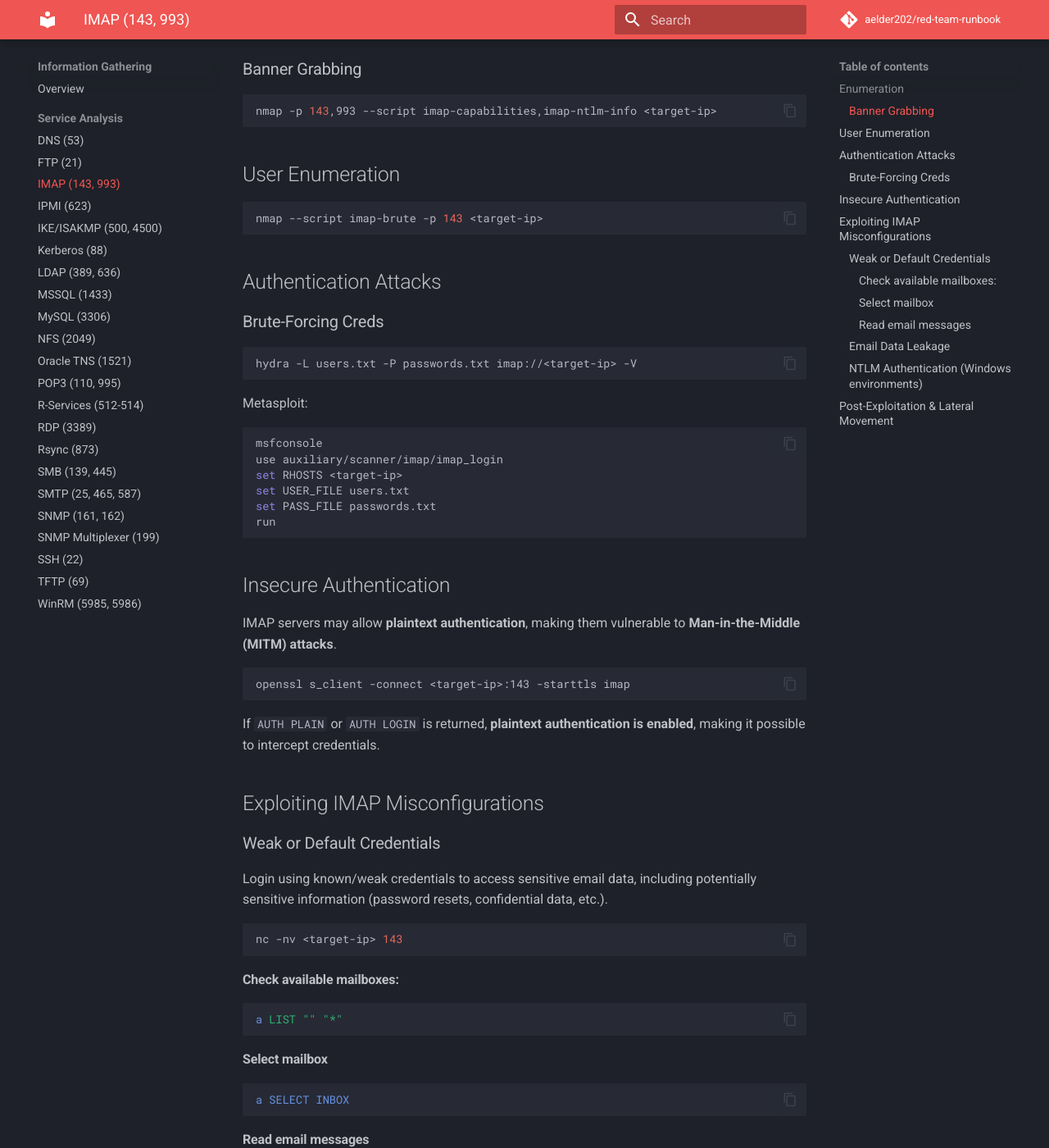
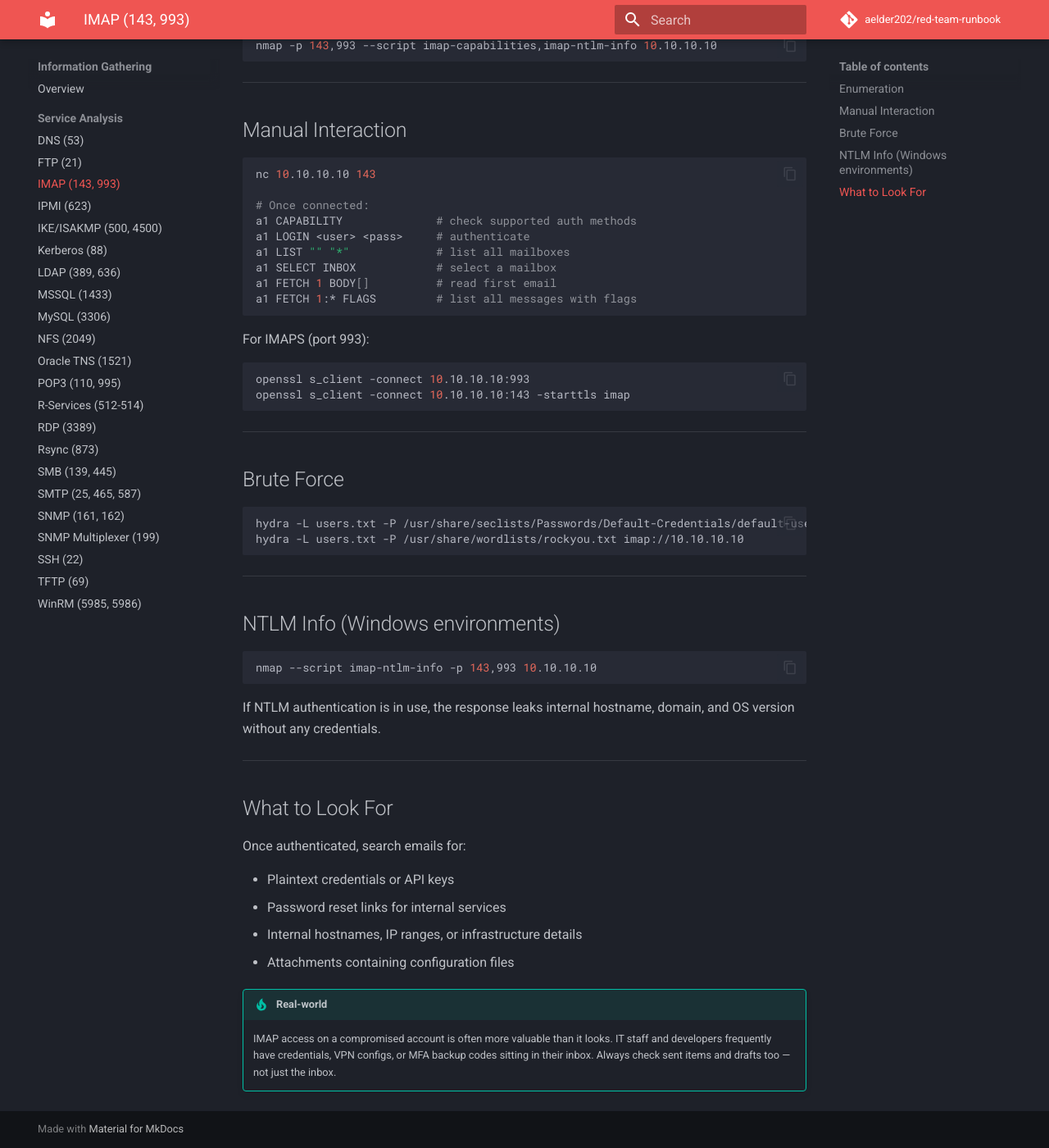
Before and after one commit to aelder202/red-team-runbook, an MkDocs documentation site: the page built from docs/information-gathering/service-analysis/imap.md, in a window 1280 px wide and 1400 px high, scrolled down 434 px. Shown: the whole window at 82% size. Built offline with MkDocs 1.6.1 and Material for MkDocs 9.7.7, drawn with Linux system fonts in a browser that asks for light colours; comment, search, counter and statistics services are not loaded; some of the changed text lies outside the part shown.

Commit message:
docs: revise IMAP page — cleanup and consistent placeholders
Co-Authored-By: Claude Sonnet 4.6 <noreply@anthropic.com>

````diff
--- a/docs/information-gathering/service-analysis/imap.md
+++ b/docs/information-gathering/service-analysis/imap.md
@@ -1,85 +1,67 @@
-```table-of-contents
+# IMAP (143, 993)
+
+!!! tip "Start here"
+    Connect directly and check capabilities: `nc 10.10.10.10 143`, then send `a1 CAPABILITY`. Look for `AUTH=PLAIN` or `AUTH=LOGIN` on port 143 — if present, credentials are in cleartext. Worth a quick brute force with a default credentials list before going to rockyou.
+
+---
+
+## Enumeration
+
+```bash
+nmap -p 143,993 --script imap-capabilities,imap-ntlm-info 10.10.10.10
 ```
 
-!!! tip "Start here"
-    Connect with netcat and check capabilities: `nc <target> 143` then send `a1 CAPABILITY`. Look for `AUTH=PLAIN` or `AUTH=LOGIN` — if present and port 143 (not IMAPS), credentials travel in cleartext. Try `hydra -L users.txt -P passwords.txt imap://<target>` with a short wordlist before committing to a full bruteforce.
+---
 
-## Enumeration
-### Banner Grabbing
+## Manual Interaction
+
 ```bash
-nmap -p 143,993 --script imap-capabilities,imap-ntlm-info <target-ip>
+nc 10.10.10.10 143
+
+# Once connected:
+a1 CAPABILITY              # check supported auth methods
+a1 LOGIN <user> <pass>     # authenticate
+a1 LIST "" "*"             # list all mailboxes
+a1 SELECT INBOX            # select a mailbox
+a1 FETCH 1 BODY[]          # read first email
+a1 FETCH 1:* FLAGS         # list all messages with flags
 ```
 
-## User Enumeration
+For IMAPS (port 993):
 ```bash
-nmap --script imap-brute -p 143 <target-ip>
+openssl s_client -connect 10.10.10.10:993
+openssl s_client -connect 10.10.10.10:143 -starttls imap
 ```
 
-## Authentication Attacks
-### Brute-Forcing Creds
+---
+
+## Brute Force
+
 ```bash
-hydra -L users.txt -P passwords.txt imap://<target-ip> -V
+hydra -L users.txt -P /usr/share/seclists/Passwords/Default-Credentials/default-userpasscombo.txt imap://10.10.10.10
+hydra -L users.txt -P /usr/share/wordlists/rockyou.txt imap://10.10.10.10
 ```
 
-Metasploit:
+---
+
+## NTLM Info (Windows environments)
+
 ```bash
-msfconsole
-use auxiliary/scanner/imap/imap_login
-set RHOSTS <target-ip>
-set USER_FILE users.txt
-set PASS_FILE passwords.txt
-run
-```
-## Insecure Authentication
-IMAP servers may allow **plaintext authentication**, making them vulnerable to **Man-in-the-Middle (MITM) attacks**.
-```bash
-openssl s_client -connect <target-ip>:143 -starttls imap
+nmap --script imap-ntlm-info -p 143,993 10.10.10.10
 ```
 
-If `AUTH PLAIN` or `AUTH LOGIN` is returned, **plaintext authentication is enabled**, making it possible to intercept credentials.
-## Exploiting IMAP Misconfigurations
-### Weak or Default Credentials
-Login using known/weak credentials to access sensitive email data, including potentially sensitive information (password resets, confidential data, etc.).
-```bash
-nc -nv <target-ip> 143
-```
+If NTLM authentication is in use, the response leaks internal hostname, domain, and OS version without any credentials.
 
-#### Check available mailboxes:
-```nginx
-a LIST "" "*"
-```
+---
 
-#### Select mailbox
-```css
-a SELECT INBOX
-```
+## What to Look For
 
-#### Read email messages
-```css
-a FETCH 1 BODY[]
-```
+Once authenticated, search emails for:
 
-### Email Data Leakage
-Review retrieved emails for sensitive data, credentials, internal information, or information useful for privilege escalation and lateral movement.
+- Plaintext credentials or API keys
+- Password reset links for internal services
+- Internal hostnames, IP ranges, or infrastructure details
+- Attachments containing configuration files
 
-### NTLM Authentication (Windows environments)
-If NTLM authentication is used, it may allow NTLM relay or Pass-the-Hash attacks.
-
-Enumerate NTLM information:
-```bash
-nmap --script imap-ntlm-info -p 143,993 <target-ip>
-```
-
-Relay NTLM authentication using `responder` and `ntlmrelayx` (advanced technique if IMAP clients attempt NTLM auth):
-```bash
-responder -I eth0 -rdwv
-```
-
-## Post-Exploitation & Lateral Movement
-
-Once IMAP credentials are compromised:
-
-1. **Attempt SMTP Authentication (Port 25/465/587)** – If SMTP authentication is allowed, send **emails as the victim**.
-2. **Use IMAP Access to Hijack Accounts** – If MFA is disabled, **reset passwords for internal services**.
-3. **Check for Stored Credentials in Emails** – Extract login details, API keys, or private information.
-4. **Pivot to Internal Services** – If the compromised user has **IT privileges**, leverage email access for internal enumeration.
+!!! tip "Real-world"
+    IMAP access on a compromised account is often more valuable than it looks. IT staff and developers frequently have credentials, VPN configs, or MFA backup codes sitting in their inbox. Always check sent items and drafts too — not just the inbox.
````
